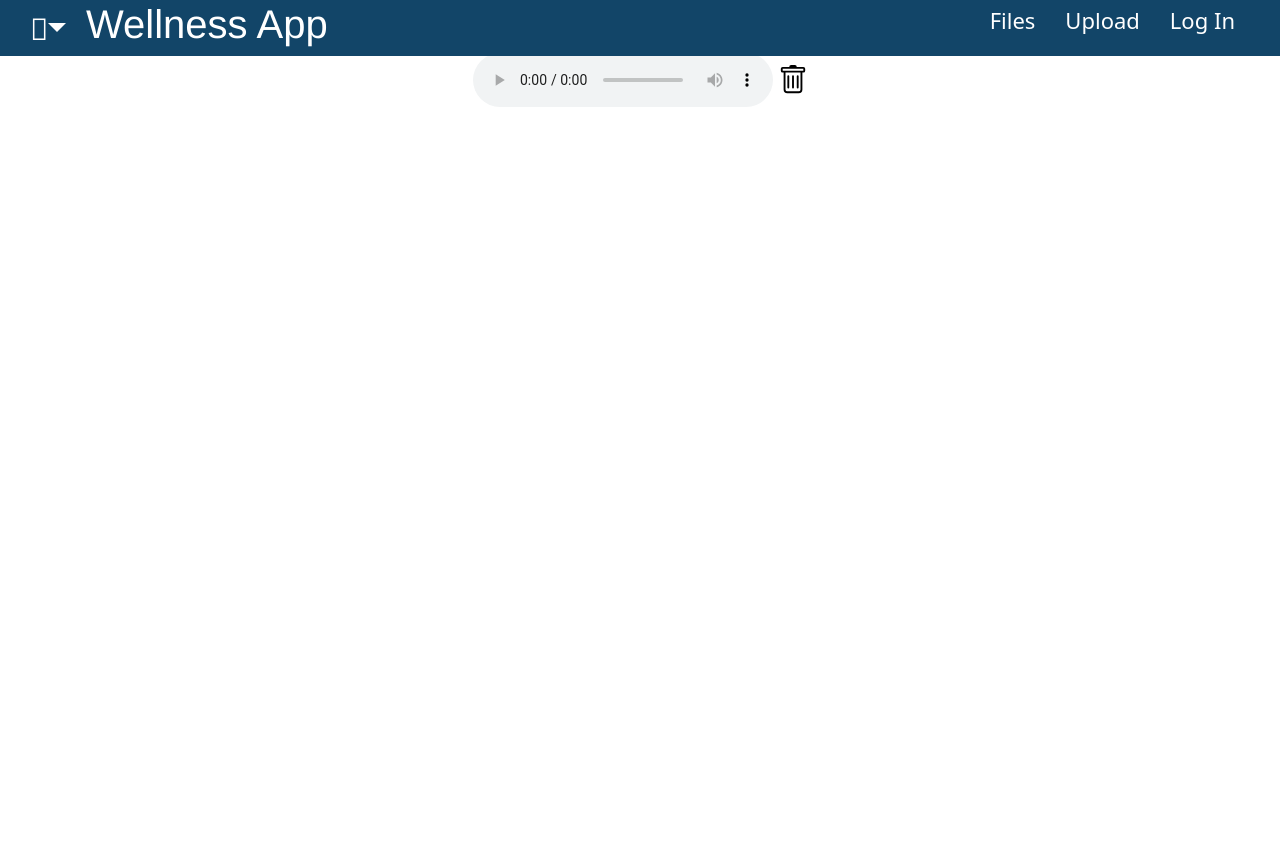
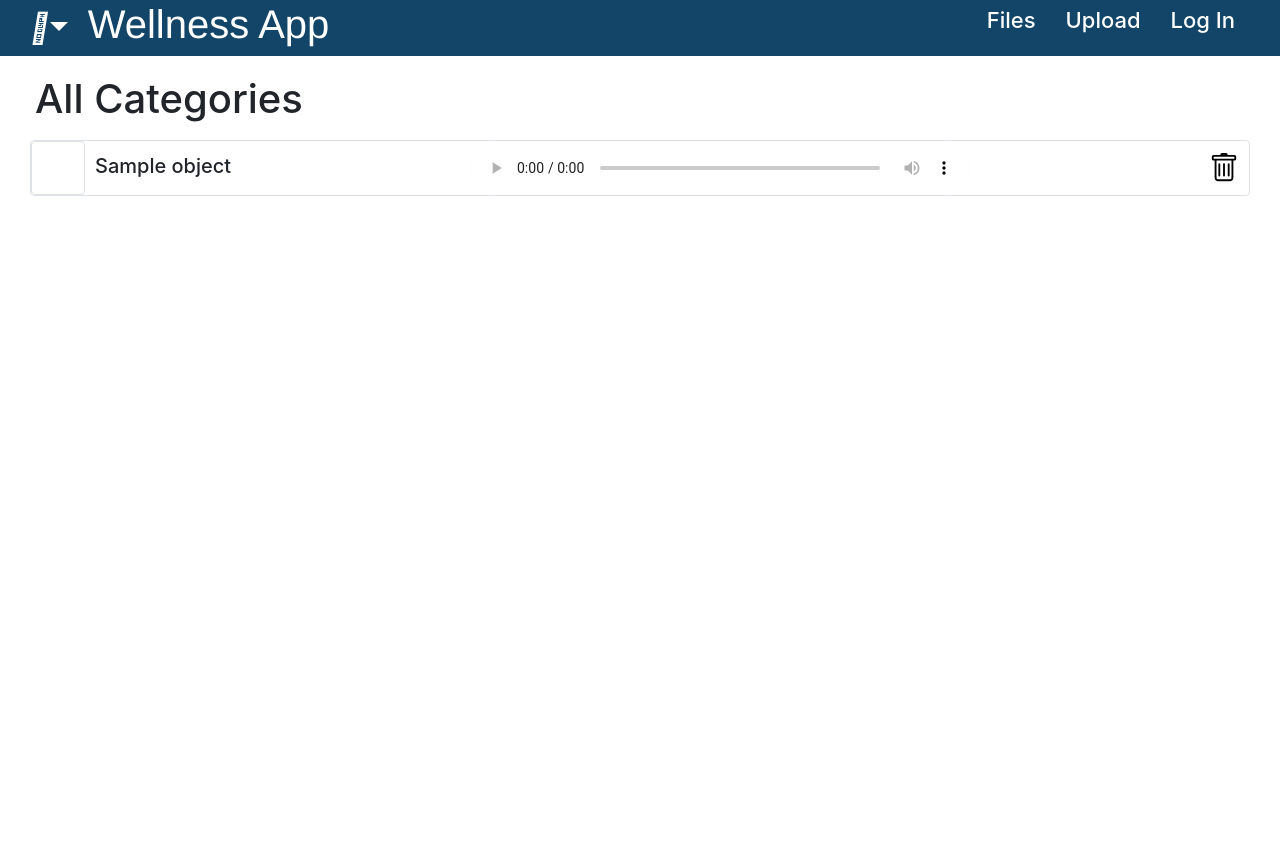
Before and after one commit to JRed46/myDemoRepo2, a Django app: page /files/ in a window 1280 px wide. Before the commit the page ends 107 px from the top, so only its background shows below. Run offline with Django 4.2, Linux system fonts and the light colour scheme; tables that the repository leaves empty hold one stand-in row (values such as "Sample post"); some libraries are stand-ins or nearby versions.

Commit message:
design change on audio filed + partially working category dropdown

```diff
--- a/audio_app/forms.py
+++ b/audio_app/forms.py
@@ -4,13 +4,14 @@
 from django.contrib.auth.forms import UserCreationForm
 from django.contrib.auth.models import User
 
-
+CATEGORIES = ['Nature', 'Meditation', 'Guided Meditation', 'Breathing Exercises', 'Stories']
 class audio_object_form(forms.ModelForm):
     title = forms.CharField(max_length=30, widget=forms.TextInput(attrs={'class': 'form-input', 'label':'Title', 'name':'title'}))
+    category = forms.CharField(max_length=50, label="Category", widget=forms.Select(choices=CATEGORIES))
     file = forms.FileInput(attrs={'class':'form-input', 'label':'File', 'name':'file'})
     class Meta:
         model = audio_object
-        fields = ['title', 'file']
+        fields = ['title', 'category', 'file']
 
 
 ## override UsercreationForm with register_form
--- a/audio_app/models.py
+++ b/audio_app/models.py
@@ -2,5 +2,14 @@
 from django.db import models
 
 class audio_object(models.Model):
+    NATURE = 'N'
+    MEDITATION = 'M'
+    GUIDED_MEDITATION = 'GM'
+    BREATHING_EXERCISES = 'BE'
+    STORIES = 'S'
+    CHOICES = [(NATURE, 'Nature'), (MEDITATION, 'Meditation'), (GUIDED_MEDITATION, 'Guided Meditation'),
+                (BREATHING_EXERCISES, 'Breathing Exercise'), (STORIES, 'Stories')]
+
     title = models.CharField(max_length=500)
+    category = models.CharField(max_length=500, choices=CHOICES, default=NATURE)
     file = models.FileField(upload_to='audio_files')
--- a/audio_app/templates/files.html
+++ b/audio_app/templates/files.html
@@ -2,19 +2,64 @@
 
 {% block title %} Files List {% endblock title %}
 
+{% load static %}
 {% block content %}
+<link href="https://maxcdn.bootstrapcdn.com/bootstrap/4.1.1/css/bootstrap.min.css" rel="stylesheet" id="bootstrap-css">
+<link rel="stylesheet" type="text/css" href="{% static 'css/filelists.css' %}" />
+
+<body>
+  <div class="song_container">
+    <h1 class=" rounded">All Categories</h1>
+    <div class="file_listcontainer">
+      <ul class="list-unstyled">
         {% for obj in all_audio_objects %}
-    <div class="fileListItem">
-      <h2>{{obj.title}}</h2>
+        <li class="media border rounded">
+          <span class="border rounded ibox-size"></span>
+          <div class="media-body">
+
             <div class="fileContainer">
-        <audio controls src="{{ obj.file.url }}"></audio>
+              <h5 class="mt-0 mb-1">{{obj.title}}</h5>
+              <audio controls controlsList="nodownload" src="{{ obj.file.url }}">
+
+              </audio>
               <a href="/delete_file/{{obj.id}}">
-          <svg xmlns="http://www.w3.org/2000/svg" width="30" height="30" fill="currentColor" class="bi bi-trash" viewBox="0 0 16 16">
-            <path d="M5.5 5.5A.5.5 0 0 1 6 6v6a.5.5 0 0 1-1 0V6a.5.5 0 0 1 .5-.5zm2.5 0a.5.5 0 0 1 .5.5v6a.5.5 0 0 1-1 0V6a.5.5 0 0 1 .5-.5zm3 .5a.5.5 0 0 0-1 0v6a.5.5 0 0 0 1 0V6z"/>
-            <path fill-rule="evenodd" d="M14.5 3a1 1 0 0 1-1 1H13v9a2 2 0 0 1-2 2H5a2 2 0 0 1-2-2V4h-.5a1 1 0 0 1-1-1V2a1 1 0 0 1 1-1H6a1 1 0 0 1 1-1h2a1 1 0 0 1 1 1h3.5a1 1 0 0 1 1 1v1zM4.118 4 4 4.059V13a1 1 0 0 0 1 1h6a1 1 0 0 0 1-1V4.059L11.882 4H4.118zM2.5 3V2h11v1h-11z"/>
+                <svg xmlns="http://www.w3.org/2000/svg" width="30" height="30" fill="currentColor" class="bi bi-trash"
+                  viewBox="0 0 16 16">
+                  <path
+                    d="M5.5 5.5A.5.5 0 0 1 6 6v6a.5.5 0 0 1-1 0V6a.5.5 0 0 1 .5-.5zm2.5 0a.5.5 0 0 1 .5.5v6a.5.5 0 0 1-1 0V6a.5.5 0 0 1 .5-.5zm3 .5a.5.5 0 0 0-1 0v6a.5.5 0 0 0 1 0V6z" />
+                  <path fill-rule="evenodd"
+                    d="M14.5 3a1 1 0 0 1-1 1H13v9a2 2 0 0 1-2 2H5a2 2 0 0 1-2-2V4h-.5a1 1 0 0 1-1-1V2a1 1 0 0 1 1-1H6a1 1 0 0 1 1-1h2a1 1 0 0 1 1 1h3.5a1 1 0 0 1 1 1v1zM4.118 4 4 4.059V13a1 1 0 0 0 1 1h6a1 1 0 0 0 1-1V4.059L11.882 4H4.118zM2.5 3V2h11v1h-11z" />
                 </svg>
               </a>
             </div>
           </div>
+        </li>
+
+        {% comment %} <div class="fileListItem">
+
+          <h2>{{obj.title}}</h2>
+          <div class="fileContainer">
+
+            <audio controls src="{{ obj.file.url }}"></audio>
+            <a href="/delete_file/{{obj.id}}">
+              <svg xmlns="http://www.w3.org/2000/svg" width="30" height="30" fill="currentColor" class="bi bi-trash"
+                viewBox="0 0 16 16">
+                <path
+                  d="M5.5 5.5A.5.5 0 0 1 6 6v6a.5.5 0 0 1-1 0V6a.5.5 0 0 1 .5-.5zm2.5 0a.5.5 0 0 1 .5.5v6a.5.5 0 0 1-1 0V6a.5.5 0 0 1 .5-.5zm3 .5a.5.5 0 0 0-1 0v6a.5.5 0 0 0 1 0V6z" />
+                <path fill-rule="evenodd"
+                  d="M14.5 3a1 1 0 0 1-1 1H13v9a2 2 0 0 1-2 2H5a2 2 0 0 1-2-2V4h-.5a1 1 0 0 1-1-1V2a1 1 0 0 1 1-1H6a1 1 0 0 1 1-1h2a1 1 0 0 1 1 1h3.5a1 1 0 0 1 1 1v1zM4.118 4 4 4.059V13a1 1 0 0 0 1 1h6a1 1 0 0 0 1-1V4.059L11.882 4H4.118zM2.5 3V2h11v1h-11z" />
+              </svg>
+            </a>
+          </div>
+        </div> {% endcomment %}
         {% endfor %}
+      </ul>
+
+    </div>
+  </div>
+
+
+
+</body>
+
 {% endblock %}
--- a/audio_app/templates/index.html
+++ b/audio_app/templates/index.html
@@ -75,9 +75,9 @@
                             community, user-generated stories are also provided. Contributed stories should be positive,
                             hopeful, or provide some humor.</p>
                         {% if user.is_authenticated %}
-                        <a href="#" class="btn btn-primary btn-stories">Explore</a>
+                        <a href="#" class="btn btn-primary btn-stories">Listen</a>
                         {%else%}
-                        <a href="/login" class="btn btn-primary btn-stories">Explore</a>
+                        <a href="/login" class="btn btn-primary btn-stories">Listen</a>
                         {% endif %}
                     </div>
                 </div>
--- a/audio_app/views.py
+++ b/audio_app/views.py
@@ -41,11 +41,12 @@
     '''
     TODO: admin authenticate
     '''
+    all_audio_objects = audio_object.objects.all()
     if request.method == "POST":
         form = audio_object_form(request.POST, request.FILES)
         if form.is_valid():
             form.save()
-    return render(request, "upload.html", {"activeTab":"upload"})
+    return render(request, "upload.html", {'all_audio_objects': all_audio_objects, "activeTab":"upload"})
 
 
 def file_delete(request, file_id):
--- /dev/null
+++ b/audio_server/static/css/filelists.css
@@ -0,0 +1,74 @@
+body {
+  margin-top: 50px;
+  box-sizing: border-box;
+}
+
+.song_container {
+  margin: 10px;
+  /* background-color: aquamarine; */
+  padding: 20px;
+}
+.song_container h1 {
+  position: fixed;
+  width: 100%;
+  padding: 5px;
+  background-color: #fff;
+}
+.file_listcontainer {
+  margin-top: 70px;
+}
+
+/* File List */
+.fileListItem {
+  display: flex;
+  margin: 15px auto;
+  width: fit-content;
+  flex-direction: column;
+}
+
+.media {
+  display: flex;
+  margin-top: 15px;
+}
+
+.ibox-size {
+  width: 54px;
+  height: 54px;
+}
+
+.fileContainer {
+  display: flex;
+  flex-direction: row;
+  align-items: center;
+  padding: 0 10px;
+  justify-content: space-between;
+}
+
+.fileListItem h2 {
+  display: flex;
+  width: fit-content;
+  margin: auto;
+}
+
+audio {
+  width: 500px;
+}
+audio::-webkit-media-controls-panel {
+  background-color: white;
+}
+audio::-webkit-media-controls {
+  background-color: white;
+}
+.fileContainer a {
+  color: black;
+  font-size: inherit;
+}
+
+.fileContainer a:hover {
+  color: red;
+}
+
+::file-selector-button {
+  /*Removes button for file input*/
+  display: none;
+}
--- a/audio_server/static/css/main.css
+++ b/audio_server/static/css/main.css
@@ -173,40 +173,6 @@
   border: 1px solid rgb(0, 170, 255);
   box-shadow: 0 0 5px rgb(0, 170, 255);
 }
-/* File List */
-.fileListItem {
-  display: flex;
-  margin: 15px auto;
-  width: fit-content;
-  flex-direction: column;
-}
-
-.fileContainer {
-  display: flex;
-  flex-direction: row;
-}
-
-.fileListItem h2 {
-  display: flex;
-  width: fit-content;
-  margin: auto;
-}
-
-.fileListItem a {
-  height: 100%;
-  display: flex;
-  margin: auto 0px auto 5px;
-  color: black;
-}
-
-.fileListItem a:hover {
-  color: red;
-}
-
-::file-selector-button {
-  /*Removes button for file input*/
-  display: none;
-}
 
 ::placeholder {
   color: rgba(0, 0, 0, 0.488);
```
Also changed, not shown: audio_app/templates/upload.html (+8 -1 lines), audio_app/migrations/0003_audio_object_category.py (added), audio_app/migrations/0004_alter_audio_object_category.py (added). Lines whose indentation alone changed are shown as unchanged.
